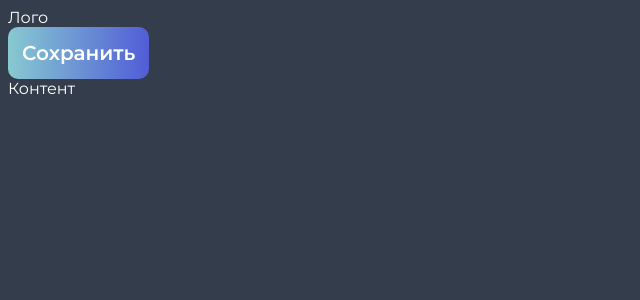
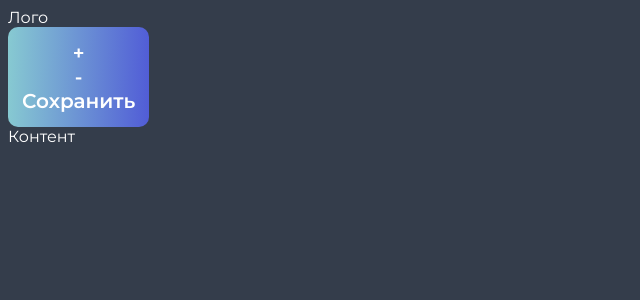
Before and after one commit to n-mark/vue-learn-pjoj1, a Vue app: page / in a window 1280 px wide. Shown: the top 300 px of the page, without its empty margins (0-640 px from the left). Built offline with nearby package versions, Linux system fonts and the light colour scheme.

Commit message:
several slots

```diff
--- a/src/App.vue
+++ b/src/App.vue
@@ -5,7 +5,15 @@ const id = "blue";
 
 <template>
   <header class="button">Лого</header>
-  <Button>Сохранить</Button>
+  <Button>
+    <template #[id]>
+      +
+    </template>
+    <template #text>
+      -
+    </template>
+    Сохранить
+  </Button>
   <main :id>Контент</main>
 </template>
 
--- a/src/components/Button.vue
+++ b/src/components/Button.vue
@@ -3,7 +3,13 @@
 
 <template>
     <button class="button">
-        <slot></slot>
+        <div>
+            <slot name="blue" />
+        </div>
+        <div>
+            <slot name="text" />
+        </div>
+        <slot />
     </button>
 </template>
 
@@ -19,6 +25,7 @@
     color: var(--primary);
     cursor: pointer;
 }
+
 .button:hover {
     background: var(--gradient-inverted);
 }
```
